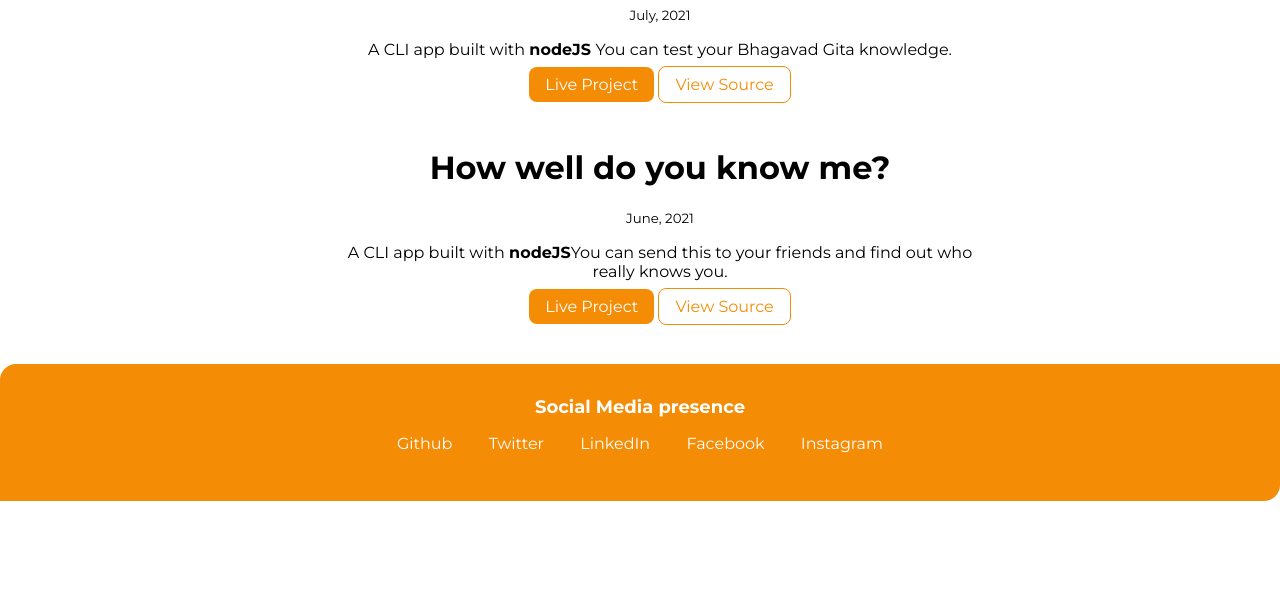
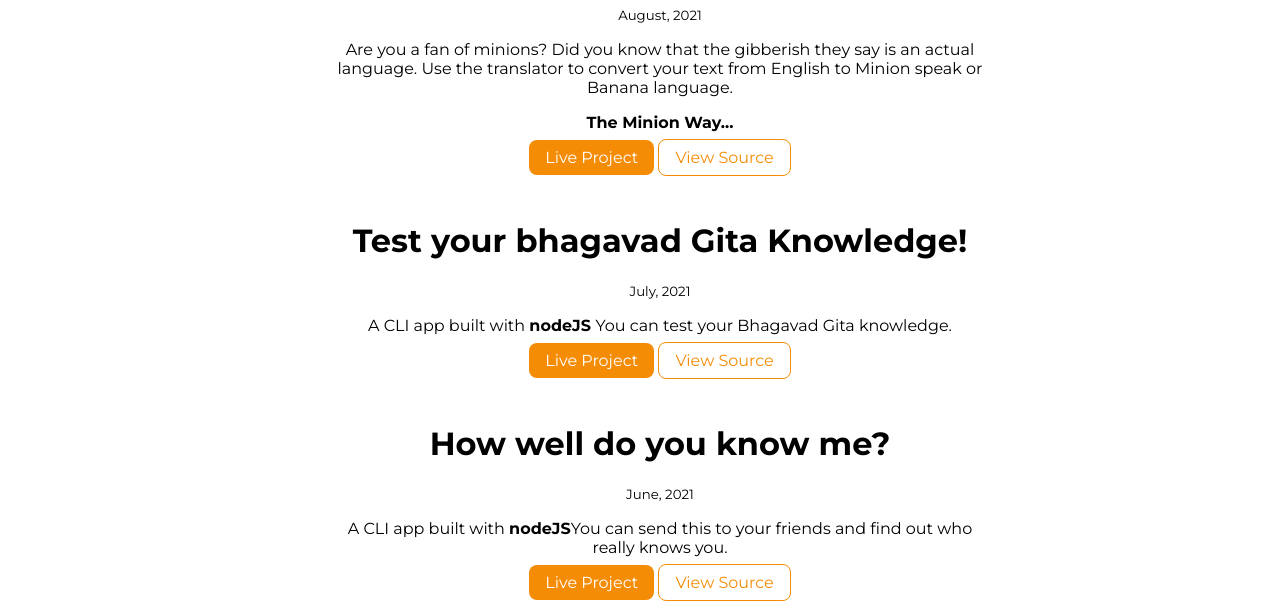
Before and after one commit to Krishdev8/KrishnaGhoman-Portfolio, a plain HTML site: page projects.html in a window 1280 px wide. Shown: the part 667-1269 px from the top of the page. Before the commit the page ends 1168 px from the top, so only its background shows below. Drawn offline with Linux system fonts and the light colour scheme.

Commit message:
Added Banana Talk & feature

```diff
--- a/projects.html
+++ b/projects.html
@@ -33,13 +33,25 @@
     <ul class="list-non-bullet">
 
         <li>
+            <div class="container container-center margin-md">
+            <h1>Banana Talk</h1>
+            <small>August, 2021</small>
+            <p>Are you a fan of minions? Did you know that the gibberish they say is an actual language. Use the translator to convert your text from English to Minion speak or Banana language.</p> <strong>The Minion Way...</strong></p>
+
+            <a class="link-secondary" href="https://minions-talkss.netlify.app/" target="_blank">Live Project</a>
+            <a class="link-primary" href="https://github.com/CoderKrish9/Talk-banana" target="_blank">View Source </a>
+            </div>
+
+        </li>
+
+        <li>
             <div class="container container-center">
                 <h1>Test your  bhagavad Gita Knowledge!</h1>
                 <small>July, 2021</small>
                 <p>A CLI app built with <strong>nodeJS </strong>You can test your Bhagavad Gita knowledge.</p>
 
-                <a class="link-secondary" href="https://replit.com/@krishGhoman/The-Bhagavad-Gita-Quiz?embed=1&output=1">Live Project</a>
-                <a class="link-primary" href="https://github.com/CoderKrish9/BhagavadGita-Quiz">View Source </a>
+                <a class="link-secondary" href="https://replit.com/@krishGhoman/The-Bhagavad-Gita-Quiz?embed=1&output=1" target="_blank">Live Project</a>
+                <a class="link-primary" href="https://github.com/CoderKrish9/BhagavadGita-Quiz" target="_blank">View Source </a>
             </div>
 
         </li>
@@ -49,11 +61,12 @@
             <small>June, 2021</small>
             <p>A CLI app built with <strong>nodeJS</strong>You can send this to your friends and find out who really knows you.</p>
 
-            <a class="link-secondary" href="https://replit.com/@krishGhoman/EndGame?embed=1&output=1">Live Project</a>
-            <a class="link-primary" href="https://github.com/CoderKrish9/Do-you-know-me-Quiz">View Source </a>
+            <a class="link-secondary" href="https://replit.com/@krishGhoman/EndGame?embed=1&output=1" target="_blank">Live Project</a>
+            <a class="link-primary" href="https://github.com/CoderKrish9/Do-you-know-me-Quiz" target="_blank">View Source </a>
             </div>
 
         </li>
+
     </ul>
 
 
```
Also changed, not shown: index.html (+4 -7 lines).
